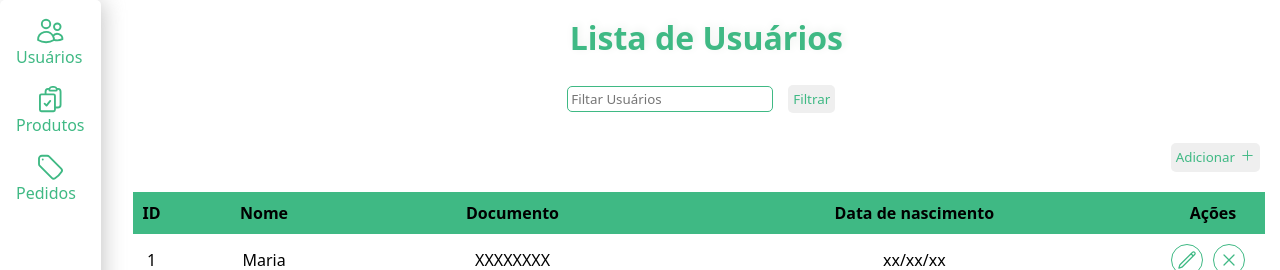
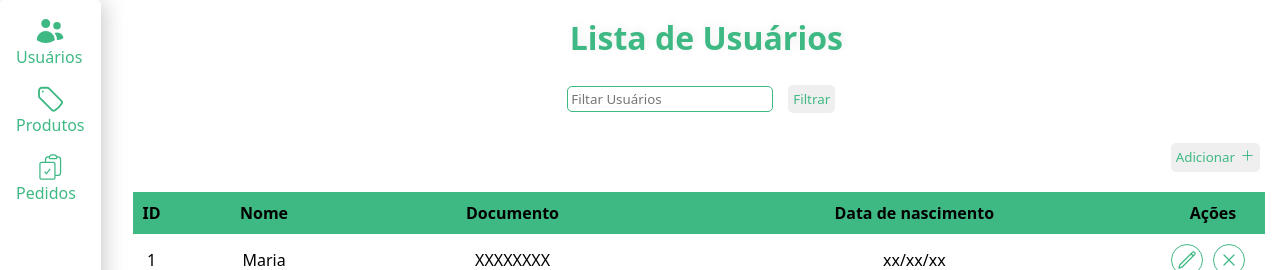
Before and after one commit to mariabaeta27/test-vue-escriba, a Vue app: page /users in a window 1280 px wide. Shown: the top 270 px of the page. Built offline with nearby package versions, Linux system fonts and the light colour scheme.

Commit message:
refactor: Implements logic in the navBar component through th Vuex store

```diff
--- a/src/components/NavBar.vue
+++ b/src/components/NavBar.vue
@@ -1,22 +1,9 @@
-<script setup lang="ts">
-import { UsersIcon, TagIcon, ClipboardDocumentCheckIcon } from '@heroicons/vue/24/outline'
-</script>
-
 <template>
   <header class="navigation">
-    <!-- Preciso colocar para mudar a cor quando uma rota estiver selecionada -->
-    <nav>
-      <RouterLink to="/users">
-        <UsersIcon class="icon" />
-        Usuários
-      </RouterLink>
-      <RouterLink to="/products">
-        <ClipboardDocumentCheckIcon class="icon" />
-        Produtos
-      </RouterLink>
-      <RouterLink to="/orders">
-        <TagIcon class="icon" />
-        Pedidos
+    <nav v-for="route in routes" :key="route.text">
+      <RouterLink :to="route.path" class="route">
+        <p v-html="route.icon" class="icon"></p>
+        <p>{{ route.text }}</p>
       </RouterLink>
     </nav>
   </header>
@@ -46,5 +33,14 @@ import { UsersIcon, TagIcon, ClipboardDocumentCheckIcon } from '@heroicons/vue/2
 
 .icon {
   height: 30px;
+  display: flex;
+  justify-content: center;
 }
 </style>
+
+<script setup lang="ts">
+import { computed } from 'vue'
+import { useStore } from 'vuex'
+const store = useStore()
+const routes = computed(() => store.state.routes)
+</script>
--- a/src/main.ts
+++ b/src/main.ts
@@ -3,9 +3,11 @@ import './assets/main.css'
 import { createApp } from 'vue'
 import App from './App.vue'
 import router from './router'
+import store from './store'
 
 const app = createApp(App)
 
 app.use(router)
+app.use(store)
 
 app.mount('#app')
--- a/src/router/index.ts
+++ b/src/router/index.ts
@@ -16,6 +16,7 @@ const router = createRouter({
       name: 'users',
       component: UserVier
     },
+    // Rotas que serão implementadas posteriormente
     {
       path: '/products',
       name: 'products',
--- /dev/null
+++ b/src/store/index.ts
@@ -0,0 +1,13 @@
+import { createStore } from 'vuex'
+import { routes } from './modules/routesModules'
+
+const store = createStore({
+  state: {
+    routes
+  },
+  getters: {},
+  mutations: {},
+  actions: {}
+})
+
+export default store
--- /dev/null
+++ b/src/store/modules/routesModules.ts
@@ -0,0 +1,29 @@
+export const routes = [
+  {
+    text: 'Usuários',
+    path: '/users',
+    icon: `<svg xmlns="http://www.w3.org/2000/svg" viewBox="0 0 20 20" fill="currentColor"  >
+    <path d="M7 8a3 3 0 100-6 3 3 0 000 6zM14.5 9a2.5 2.5 0 100-5 2.5 2.5 0 000 5zM1.615 16.428a1.224 1.224 0 01-.569-1.175 6.002 6.002 0 0111.908 0c.058.467-.172.92-.57 1.174A9.953 9.953 0 017 18a9.953 9.953 0 01-5.385-1.572zM14.5 16h-.106c.07-.297.088-.611.048-.933a7.47 7.47 0 00-1.588-3.755 4.502 4.502 0 015.874 2.636.818.818 0 01-.36.98A7.465 7.465 0 0114.5 16z" />
+  </svg>
+  `
+  },
+  {
+    text: 'Produtos',
+    path: '/products',
+    icon: `<svg xmlns="http://www.w3.org/2000/svg" fill="none" viewBox="0 0 24 24" stroke-width="1.5" stroke="currentColor" class="w-6 h-6">
+    <path stroke-linecap="round" stroke-linejoin="round" d="M9.568 3H5.25A2.25 2.25 0 003 5.25v4.318c0 .597.237 1.17.659 1.591l9.581 9.581c.699.699 1.78.872 2.607.33a18.095 18.095 0 005.223-5.223c.542-.827.369-1.908-.33-2.607L11.16 3.66A2.25 2.25 0 009.568 3z" />
+    <path stroke-linecap="round" stroke-linejoin="round" d="M6 6h.008v.008H6V6z" />
+  </svg>
+
+  `
+  },
+  {
+    text: 'Pedidos',
+    path: '/orders',
+    icon: `<svg xmlns="http://www.w3.org/2000/svg" fill="none" viewBox="0 0 24 24" strokeWidth={1.5} stroke="currentColor" className="w-6 h-6">
+    <path strokeLinecap="round" strokeLinejoin="round" d="M11.35 3.836c-.065.21-.1.433-.1.664 0 .414.336.75.75.75h4.5a.75.75 0 00.75-.75 2.25 2.25 0 00-.1-.664m-5.8 0A2.251 2.251 0 0113.5 2.25H15c1.012 0 1.867.668 2.15 1.586m-5.8 0c-.376.023-.75.05-1.124.08C9.095 4.01 8.25 4.973 8.25 6.108V8.25m8.9-4.414c.376.023.75.05 1.124.08 1.131.094 1.976 1.057 1.976 2.192V16.5A2.25 2.25 0 0118 18.75h-2.25m-7.5-10.5H4.875c-.621 0-1.125.504-1.125 1.125v11.25c0 .621.504 1.125 1.125 1.125h9.75c.621 0 1.125-.504 1.125-1.125V18.75m-7.5-10.5h6.375c.621 0 1.125.504 1.125 1.125v9.375m-8.25-3l1.5 1.5 3-3.75" />
+  </svg>
+
+  `
+  }
+]
--- /dev/null
+++ b/vuex.d.ts
@@ -0,0 +1,6 @@
+declare module 'vuex' {
+  export * from 'vuex/types/index.d.ts'
+  export * from 'vuex/types/helpers.d.ts'
+  export * from 'vuex/types/logger.d.ts'
+  export * from 'vuex/types/vue.d.ts'
+}
```
Also changed, not shown: src/store/modules/usersModules.ts (added, +14 -0 lines), 1 other file (tests, documents, lock files or other folders).
